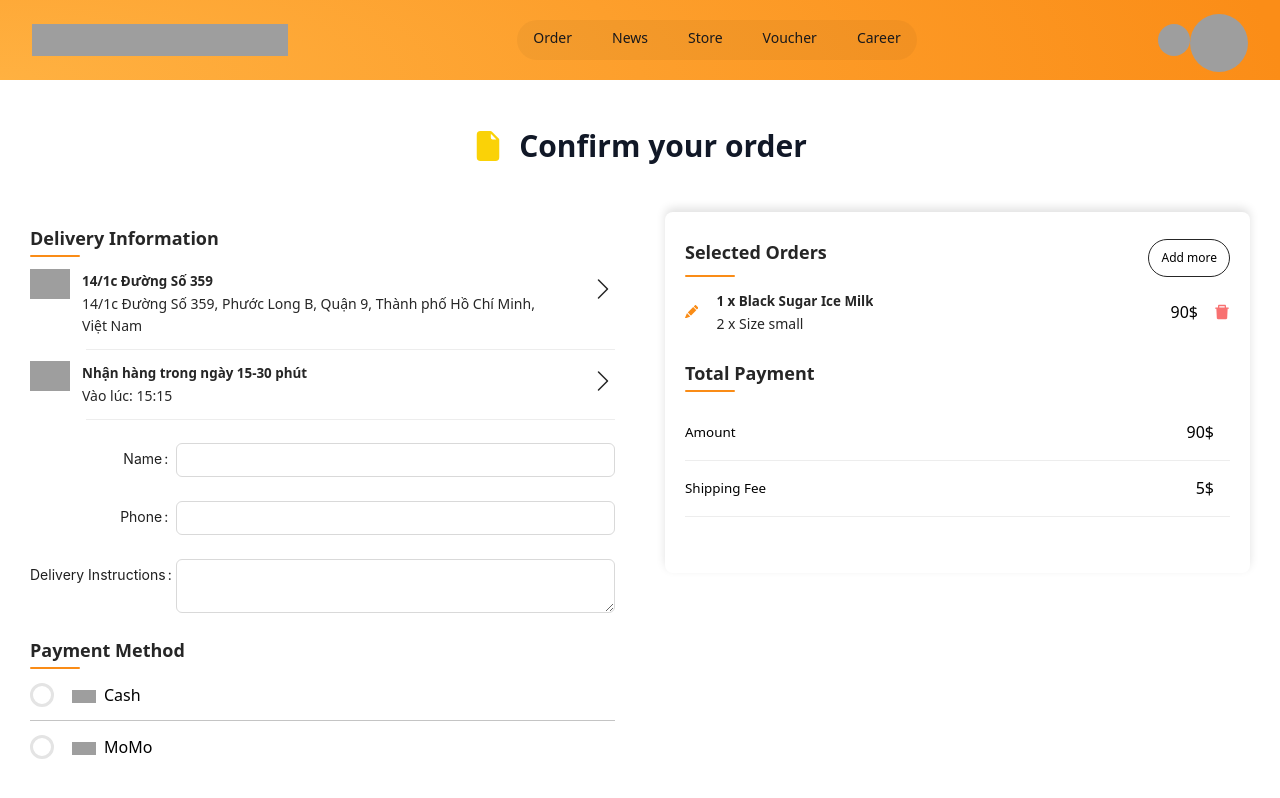
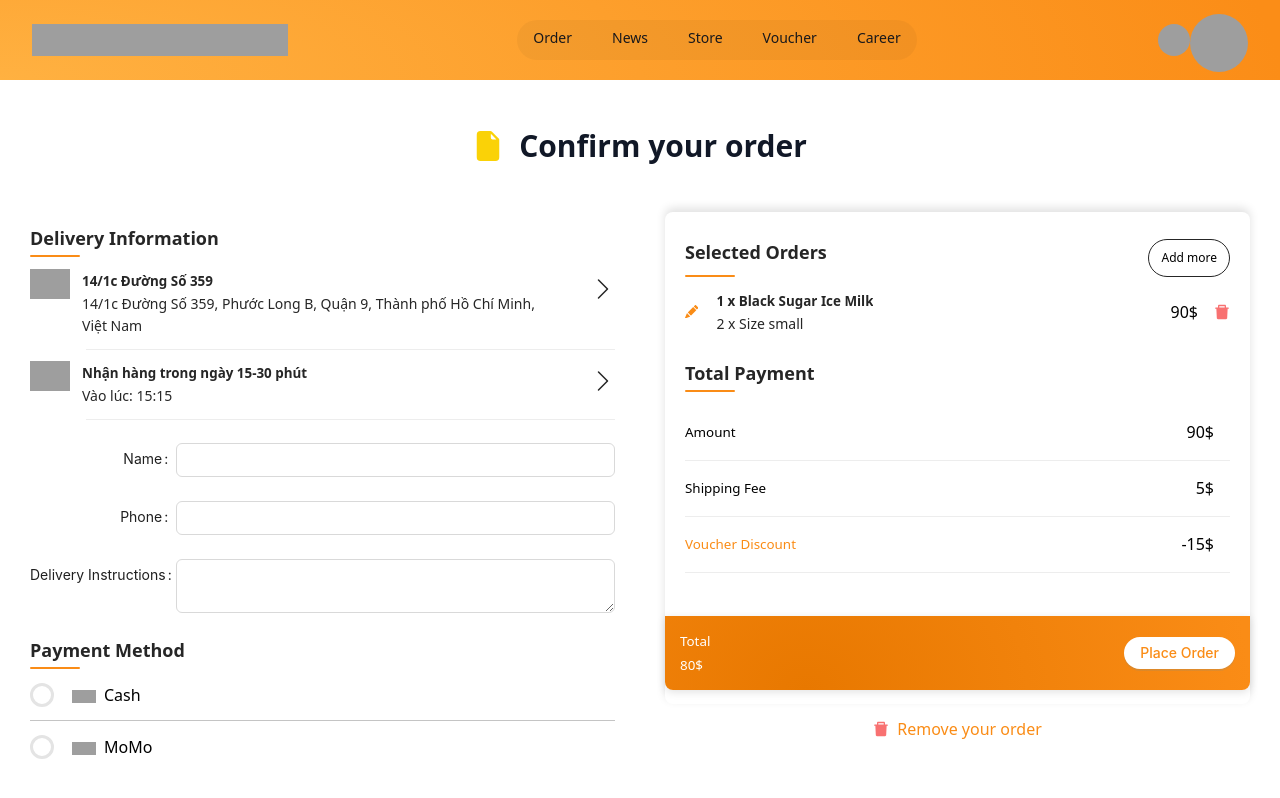
Before and after one commit to devJS-fstack/coffee-order, a Next.js app: page /order in a window 1280 px wide. Built offline with nearby package versions, Linux system fonts and the light colour scheme; grey boxes are pictures that could not be loaded.

Commit message:
page order finish

```diff
--- a/pages/order.tsx
+++ b/pages/order.tsx
@@ -1,5 +1,5 @@
 
-import { Form, Input, Radio, Space, message } from "antd";
+import { Form, Input, Button } from "antd";
 import { DeleteFilled } from "@ant-design/icons"
 import Link from "next/link";
 import { ToastContainer, toast } from "react-toastify";
@@ -188,9 +188,49 @@ export default function LoginComponent() {
                                                         <p className="tch-order-card__price mb-0 mr-4">5$</p>
                                                     </div>
                                             </div>
+                                            <div className="
+                                                    tch-order-card tch-order-card--border
+                                                    flex
+                                                    items-center
+                                                    justify-between
+                                                ">
+                                                    <div className="tch-order-card__left flex">
+                                                        <p className="tch-order-card__text orange mb-0 font-medium">Voucher Discount</p>
+                                                    </div>
+                                                    <div className="tch-order-card__right">
+                                                        <p className="tch-order-card__price mb-0 mr-4">-15$</p>
+                                                    </div>
+                                            </div>
                                         </div>
                                     </div>
                                 </div>
+                                <div className="
+                                        tch-checkout-box tch-checkout-box--list-submited
+                                        flex
+                                        justify-between
+                                        items-center
+                                        w-full
+                                        position-static
+                                    ">
+                                        <div>
+                                            <p className="tch-order-card__text text-white mb-0">Total</p>
+                                            <p className="tch-order-card__text text-white font-medium mb-0">80$</p>
+                                        </div>
+                                        <Button className="font-medium" type="primary" shape="round" size="middle" style={{
+                                            backgroundColor: "white",
+                                            color: "var(--orange-2)",
+                                        }}>Place Order</Button>
+                                </div>
+                            </div>
+                            <div className="
+                                    tch-checkout-box tch-checkout-box--remove-card float-lg-right
+                                ">
+                                    <div className="tch-checkout-box__text text-center mb-0">
+                                        <DeleteFilled style={{
+                                                    color: "#F87171"
+                                                }} className="mr-2 cursor-pointer text-base"/>
+                                        <span className="font-medium cursor-pointer text-base">Remove your order</span>
+                                    </div>
                             </div>
                         </div>
                     </div>
--- a/styles/globals.css
+++ b/styles/globals.css
@@ -42,3 +42,7 @@ svg {
 .ant-message {
     top: 90px !important;
 }
+
+.position-static {
+    position: static!important;
+}
--- a/styles/main.css
+++ b/styles/main.css
@@ -655,3 +655,23 @@
 .mb--12 {
     margin-bottom: var(--space-12);
 }
+
+.tch-order-card .tch-order-card__text.orange, .tch-order-card__right .icon.orange {
+    color: var(--orange-2);
+}
+
+.tch-checkout-box.tch-checkout-box--list-submited {
+    position: fixed;
+    left: 0;
+    bottom: var(--space-70);
+    padding: var(--space-16) 15px;
+    background: var(--radial-gradient-orange-9);
+    box-shadow: 0 2px 8px rgba(0,0,0,.12);
+    z-index: 999;
+}
+
+.tch-checkout-box__text {
+    color: var(--orange-2);
+    font-size: var(--space-16);
+    line-height: var(--space-24);
+}
--- a/styles/responsive.css
+++ b/styles/responsive.css
@@ -126,11 +126,26 @@
     .tch-checkout-box.tch-checkout-box--list-total {
         padding-bottom: var(--space-30);
     }
+
+    .tch-checkout-box--lg-shadowbox
+    .tch-checkout-box.tch-checkout-box.tch-checkout-box--list-submited {
+        border-bottom-left-radius: var(--space-8);
+        border-bottom-right-radius: var(--space-8);
+    }
 }
 
 @media (max-width:540px) {
     .flex-custom {
         flex: 1 1 0%;
+    }
+
+    .tch-checkout-box.tch-checkout-box--list-submited {
+        position: fixed !important;
+        bottom: 0 !important;
+    }
+
+    .container-fluid {
+        padding: 28px !important;
     }
 }
 
```
